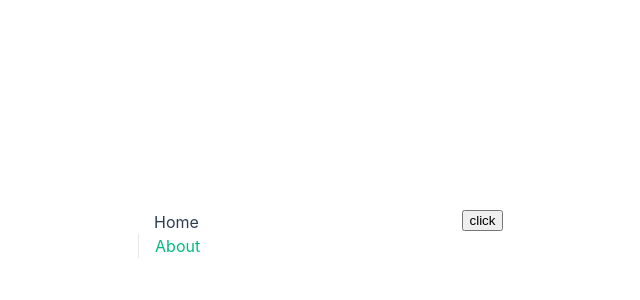
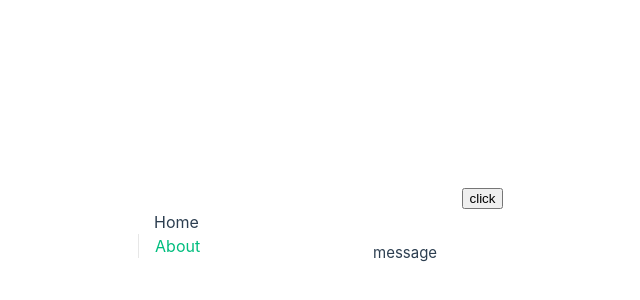
Before and after one commit to reinierbkkr/mutant, a Vue app in the folder client/: page / in a window 1280 px wide. Shown: the part 174-474 px from the top of the page, without its empty margins (267-907 px from the left). Built offline with nearby package versions, Linux system fonts and the light colour scheme.

Commit message:
message van api weergegeven in frontend

```diff
--- a/client/src/components/TheWelcome.vue
+++ b/client/src/components/TheWelcome.vue
@@ -4,26 +4,31 @@ import ToolingIcon from './icons/IconTooling.vue'
 import EcosystemIcon from './icons/IconEcosystem.vue'
 import CommunityIcon from './icons/IconCommunity.vue'
 import SupportIcon from './icons/IconSupport.vue'
+import { ref } from 'vue'
 
-let message: string = "";
+let message = ref("message");
 
 async function getMessage(){
   const response = await fetch("/api/message");
-  const message = await response.text();
-  console.log(message)
-  // this.message = (message as string)
+  const fetchedMessage = await response.text();
+  console.log(fetchedMessage)
+  message.value = fetchedMessage
 }
 </script>
 
 <template>
     <button @click="getMessage">click</button>
-    <!-- <div>{{ message }}</div> -->
+    <div id="message">{{ message }}</div>
 </template>
 
 <style scoped>
 button {
   display: block;
   margin: 2rem auto 2rem;
-  margin-top: 2rem;
+}
+
+#message {
+  display: block;
+  margin: 2rem auto 2rem;
 }
 </style>
```
